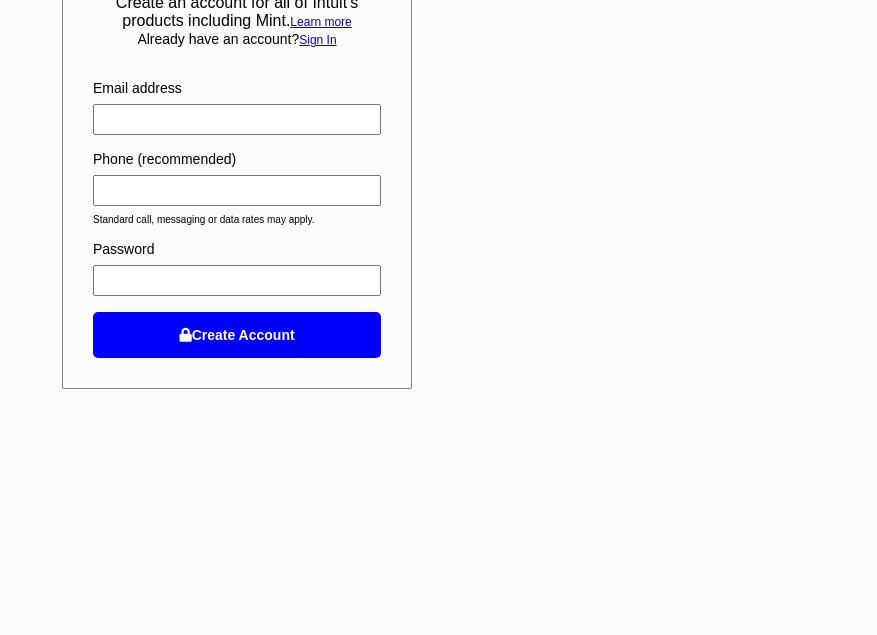
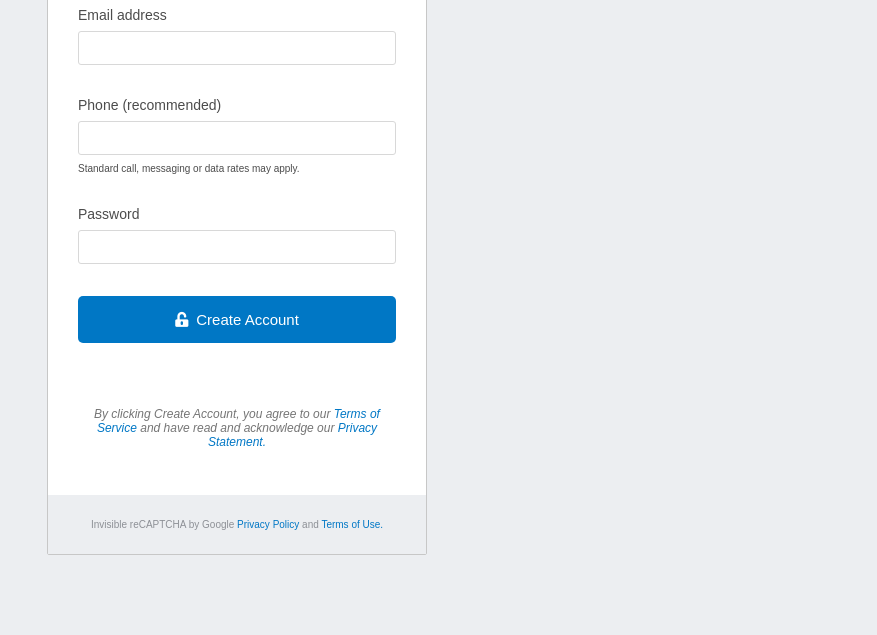
Before and after one commit to Redvanisation/mint-signup-clone, a plain HTML site: page index.html in a window 1280 px wide. Shown: the part 318-953 px from the top of the page, without its empty margins (403-1280 px from the left). Before the commit the page ends 800 px from the top, so only its background shows below. Drawn offline with Linux system fonts and the light colour scheme.

Commit message:
adding the footer and the captcha sections and finalizing the style

```diff
--- a/index.html
+++ b/index.html
@@ -23,11 +23,11 @@
                 <h5 class="sub-header">turbotax</h5>
             </div>
         </header>
-        <main class="form-section">
+        <div class="form-section">
+        <main class="main-section">
             <div class="header-container">
-                <span class="description">One Account. Everything Intuit.</span>
-                <div class="sign-up">Create an account for all of Intuit's products including Mint.<a href="#" class="learn-more">Learn more</a></div>
-                <span class="account">Already have an account?</span><a href="#" class="sign-up-url">Sign In</a>
+                <span class="description">One Account. <br> Everything Intuit.</span>
+                <div class="sign-up">Create an account for all of Intuit's products including Mint. <a href="#" class="learn-more">Learn more</a></div>
             </div>
             <form >
             <fieldset class="fieldset">
@@ -40,9 +40,9 @@
             <label class="label" for="phone">
                 Phone <span>(recommended)</span>
             </label>
-            <div class="input">
-            <input type="number" id="phone" class="phone-input" name="Phone">
-            <div class="warning">Standard call, messaging or data rates may apply.</div>
+            <div class="number-input">
+                <input type="number" id="phone" class="phone-input" name="Phone">
+                <div class="warning">Standard call, messaging or data rates may apply.</div>
            </div>
             <label class="label" for="password">
                 Password
@@ -50,10 +50,19 @@
             <input type="text" id="password" class="input" name="Password">
 
         <button class="create" name="Submit">
-            <span><i class="fas fa-lock"></i><strong>Create Account</strong></span>
+            <span><i class="fas fa-unlock-alt icon"></i>Create Account</span>
         </button>
     </fieldset>
     </form>
+    <footer class="footer">
+            By clicking Create Account, you agree to our
+            <a href="#" class="footer-link">Terms of Service</a> and have read and acknowledge our <a href="#" class="footer-link">Privacy Statement.</a>
+    </footer>
+
     </main>
+    <section class="captcha">
+            Invisible reCAPTCHA by Google <a class= "footer-link" href="#">Privacy Policy</a> and <a class= "footer-link" href="#">Terms of Use.</a>
+    </section>
+    </div>
     </body>
 </html>
--- a/main.css
+++ b/main.css
@@ -1,6 +1,3 @@
-
-
-
 *,
 html,
 body {
@@ -12,7 +9,8 @@ body {
 body {
     font-family: sans-serif;
     text-align: center;
-    background-color: #fbfbfb;
+    background-color: #eceef1;
+    font-size: 14px;
 }
 
 /* styling the header */
@@ -100,17 +98,23 @@ body {
 /* styling the main form section */
 
 .form-section{
-    width: 350px;
+    width: 380px;
+    margin: 0 auto 5rem;
+    border: 1px solid #c7c7c7;
+    border-radius: 2px;
+    background-color: #fff;
+    color: #4C4C4C;
+
+}
+
+.main-section {
     padding: 30px;
-    margin: 0 auto;
-    border: 1px solid gray;
-    border-radius: 2px;
 
 }
 
 /* styling the foreword in the form section */
 .header-container{
-    padding: 2rem 1rem;
+    /* padding: .5rem 1rem; */
     margin: 0 auto;
 
 }
@@ -118,20 +122,20 @@ body {
 
 /* styling the label elements*/
 label{
-    font-size: 14px;
     padding: 0px,0px,6px;
 }
 
 .sign-up{
     margin-top: 1rem;
+
 }
 
 .account{
-    font-size: 14px;
 }
 
 .fieldset{
     border: none;
+    margin: 1rem auto;
 }
 
 
@@ -142,18 +146,33 @@ label{
 
 /* styling the input elements*/
 
-.input{
+.input {
     text-align:left;
     width:100%;
-    margin: .5rem auto 1rem;
-
+    height: 34px;
+    margin: .5rem auto 2rem;
+    border-radius: 3px;
+    padding-left: 8px;
+    padding-right: 6px;
+    border: 1px solid #d8d8d8;
 }
 
 /* giving more space under the input element for the phone  */
 
+.number-input {
+    margin: .5rem auto 2rem;
+    text-align: left;
+}
+
 .phone-input{
-    width: 100%;
+    /* width: 100%; */
     margin-bottom: .5rem;
+    width:100%;
+    height: 34px;
+    border-radius: 3px;
+    padding-left: 8px;
+    padding-right: 6px;
+    border: 1px solid #d8d8d8;
 }
 
 /* styling the text under the phone input element  */
@@ -170,33 +189,25 @@ label{
 
 
 
-.sign-up-url{
-    font-size: 12px;
+.description{
+    font-size: 24px;
+    padding-bottom: 20px;
+    font-weight: 400;
+    line-height: 1.1;
 }
 
-.description{
-    font-size: 24px;
-    color: #4fc4fc;
-    padding-bottom: 20px;
+.learn-more,
+.sign-up-url {
+    font-size: 12px;
+    color: #0077C5;
+    text-decoration: none;
 }
-
-.learn-more{
-    font-size: 12px;
-}
-
-/* .email{
-    padding-bottom: 1rem;
-} */
 
 /* styling the input fields */
 
 #email{
     padding: 6px 6px 6px 8px;
 }
-
- /* .phone{
-    padding-bottom: 1rem;
-}  */
 
 #phone{
     padding: 6px 6px 6px 8px;
@@ -206,17 +217,50 @@ label{
     padding: 6px 6px 6px 8px;
 }
 
+
+/* styling the submit button */
+
 .create{
     border: 0;
-    background: blue;
+    background: #0077C5;
     color: white;
     padding: 15px 30px;
-    font-size: 14px;
     width: 100%;
     border-radius: 5px;
-
+    cursor: pointer;
+    font-size: 15px;
+    font-weight: 400;
+    outline: none;
 }
 
 .create:hover {
-    background: #77a198;
+    background: #167CCC;
   }
+
+.create:active {
+    color: #ECEEF1;
+}
+
+
+/* styling the footer and the captcha sections */
+
+.footer {
+text-align: center;
+font-style: italic;
+color: #757575;
+font-size: 12px;
+margin: 4rem 0 1rem;
+}
+
+.footer-link {
+    color: #0077C5;
+    text-decoration: none;
+}
+
+.captcha {
+    width: 100%;
+    background-color: #ECEEF1;
+    font-size: 10px;
+    padding: 1.5rem 1rem;
+    color: #8d9096;
+}
```
